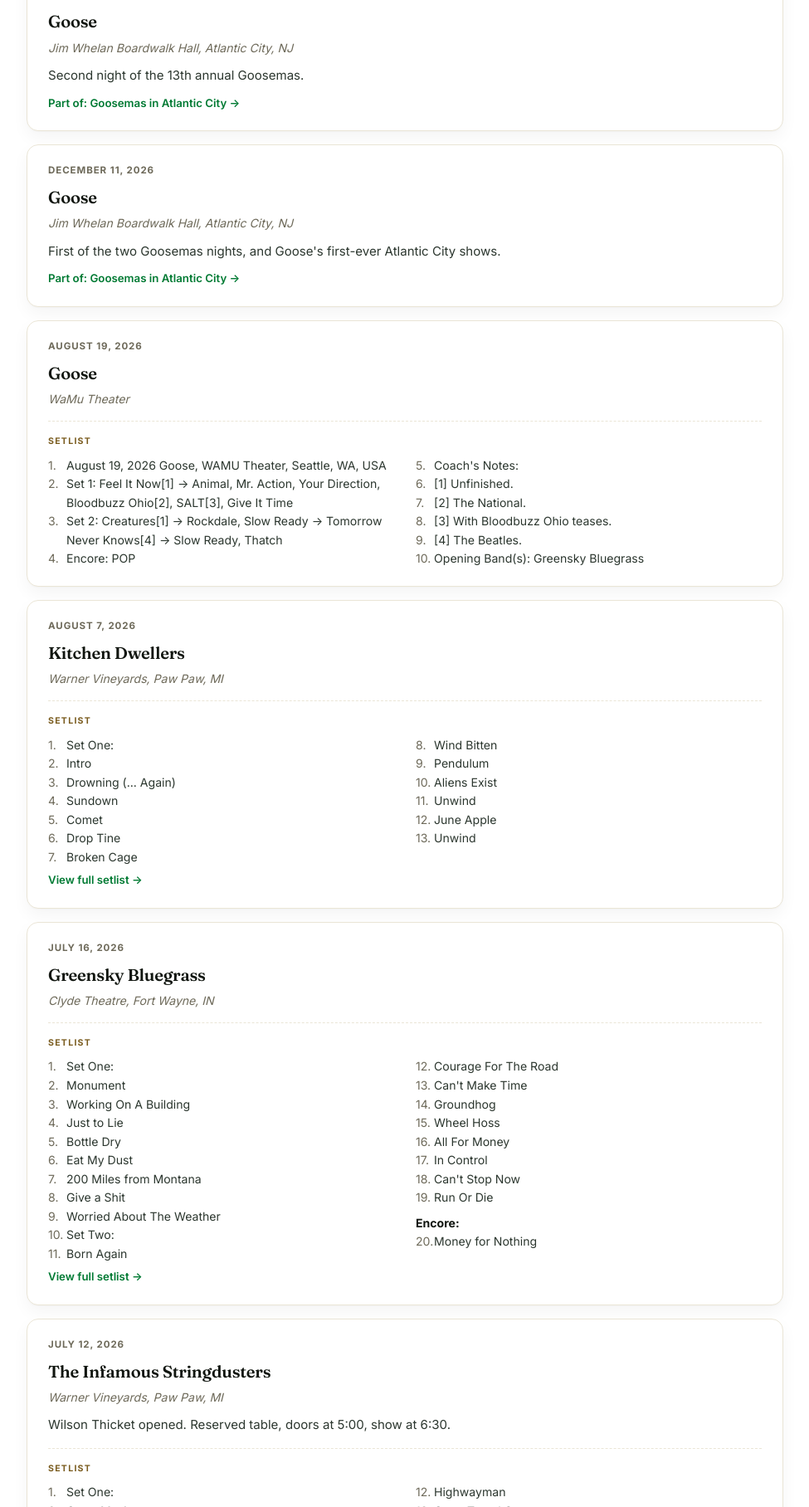
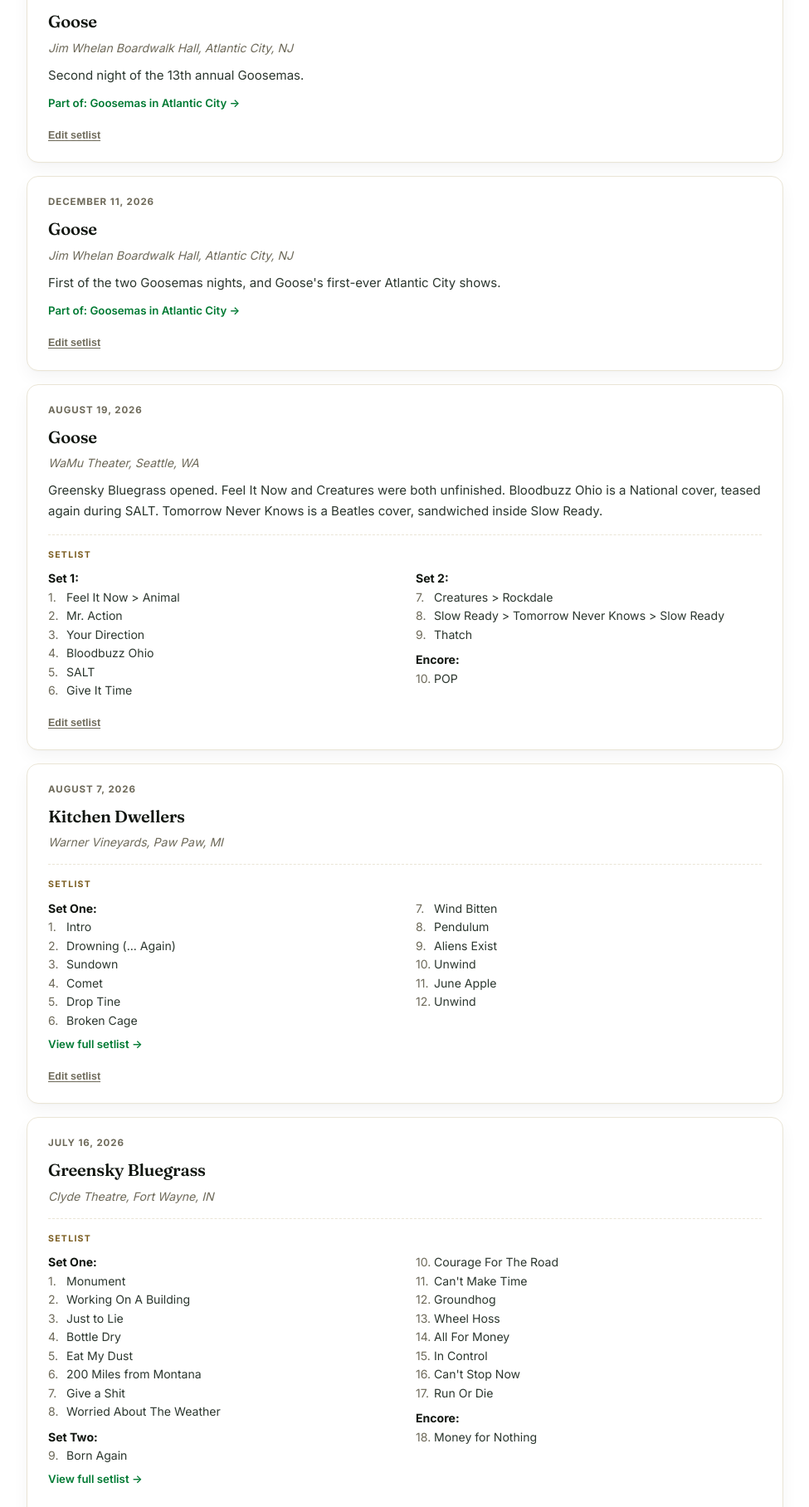
Before and after one commit to bmlanders/adventures, a Jekyll site: the page built from shows/index.html, in a window 1280 px wide, cut to the strip 981-2797 px from the top of the page. Shown: the whole strip at 83% size, without its empty margins (152-1127 px from the left). Built offline with Jekyll 4.4.1, drawn with Linux system fonts in a browser that asks for light colours; some of the changed text lies outside the part shown.

Commit message:
Add inline setlist editing, fix a garbled paste, and clean up 14 header lines
The main piece: every show card now has an "Edit setlist" link. Click
it and the current setlist reconstructs as plain text in a textarea
right there on the card (whatever's already in .setlist-list, in
order), edit it, Save writes it back via the same findEntryBlock +
upsertSetlistAndLink path the quick-add tool already uses for
update-in-place. No detour through the admin form needed just to fix
a formatting mistake.

Fixed the specific trigger for this: the Aug 19 2026 Goose entry had
been pasted as raw elgoose.net text (one whole "Set 1: song, song,
song" line, a header line with the full date/venue string, "Coach's
Notes" and footnotes as literal list items) instead of one song per
line, so every line rendered as its own garbled list item. Rebuilt it
properly: real per-song lines, footnotes folded into a notes
paragraph, venue given a city and state.

While auditing for the same failure mode elsewhere, found 14 "Set
One:"/"Set Two:"/"Encore:" header lines across 7 other entries still
missing the setlist-set class from an earlier numbering fix (added
after those entries were logged), and one entry, 2010-08-14 Phish
at Alpine Valley, whose setlist had somehow ended up as six repeated
empty headers with zero actual songs. Recovered the real setlist
from its saved nugs.net source link and rebuilt it.

Co-Authored-By: Claude <noreply@anthropic.com>

```diff
--- a/assets/css/main.css
+++ b/assets/css/main.css
@@ -600,6 +600,23 @@ main { max-width: 960px; margin: 0 auto; padding: 0 24px 84px; position: relativ
   .setlist-list { columns: 1; }
 }
 
+/* ===== Inline setlist editing, per show card ===== */
+.show-edit { margin-top: 12px; }
+.show-edit-trigger {
+  background: none; border: none; padding: 0; cursor: pointer;
+  font-size: 0.78rem; font-weight: 600; color: var(--stone);
+  text-decoration: underline; text-underline-offset: 2px;
+}
+.show-edit-trigger:hover { color: var(--ink); }
+.show-edit-form { margin-top: 10px; }
+.show-edit-form.hidden { display: none; }
+.show-edit-textarea {
+  width: 100%; min-height: 150px; resize: vertical;
+  font-family: 'SFMono-Regular', Consolas, monospace; font-size: 0.83rem;
+}
+.show-edit-actions { display: flex; gap: 10px; margin-top: 8px; }
+.show-edit-actions .btn { padding: 8px 18px; font-size: 0.82rem; }
+
 /* ===== Fun stats: band leaderboard + footprint map (shows page) ===== */
 .fun-stats { display: grid; grid-template-columns: 1fr 1.4fr; gap: 22px; margin-bottom: 28px; }
 .band-leaderboard {
--- a/shows/index.html
+++ b/shows/index.html
@@ -58,20 +58,24 @@ map: true
 <div class="show-entry" id="2026-08-19-goose">
   <div class="show-date">August 19, 2026</div>
   <h3>Goose</h3>
-  <div class="show-venue">WaMu Theater</div>
-  <div class="setlist">
-    <div class="setlist-lbl">Setlist</div>
-    <ol class="setlist-list">
-      <li>August 19, 2026 Goose, WAMU Theater, Seattle, WA, USA</li>
-      <li>Set 1: Feel It Now[1] -&gt; Animal, Mr. Action, Your Direction, Bloodbuzz Ohio[2], SALT[3], Give It Time</li>
-      <li>Set 2: Creatures[1] -&gt; Rockdale, Slow Ready -&gt; Tomorrow Never Knows[4] -&gt; Slow Ready, Thatch</li>
-      <li>Encore: POP</li>
-      <li>Coach's Notes:</li>
-      <li>[1] Unfinished.</li>
-      <li>[2] The National.</li>
-      <li>[3] With Bloodbuzz Ohio teases.</li>
-      <li>[4] The Beatles.</li>
-      <li>Opening Band(s): Greensky Bluegrass</li>
+  <div class="show-venue">WaMu Theater, Seattle, WA</div>
+  <p class="show-notes">Greensky Bluegrass opened. Feel It Now and Creatures were both unfinished. Bloodbuzz Ohio is a National cover, teased again during SALT. Tomorrow Never Knows is a Beatles cover, sandwiched inside Slow Ready.</p>
+  <div class="setlist">
+    <div class="setlist-lbl">Setlist</div>
+    <ol class="setlist-list">
+      <li class="setlist-set">Set 1:</li>
+      <li>Feel It Now &gt; Animal</li>
+      <li>Mr. Action</li>
+      <li>Your Direction</li>
+      <li>Bloodbuzz Ohio</li>
+      <li>SALT</li>
+      <li>Give It Time</li>
+      <li class="setlist-set">Set 2:</li>
+      <li>Creatures &gt; Rockdale</li>
+      <li>Slow Ready &gt; Tomorrow Never Knows &gt; Slow Ready</li>
+      <li>Thatch</li>
+      <li class="setlist-set">Encore:</li>
+      <li>POP</li>
     </ol>
   </div>
 </div>
@@ -83,7 +87,7 @@ map: true
   <div class="setlist">
     <div class="setlist-lbl">Setlist</div>
     <ol class="setlist-list">
-      <li>Set One:</li>
+      <li class="setlist-set">Set One:</li>
       <li>Intro</li>
       <li>Drowning (... Again)</li>
       <li>Sundown</li>
@@ -108,7 +112,7 @@ map: true
   <div class="setlist">
     <div class="setlist-lbl">Setlist</div>
     <ol class="setlist-list">
-      <li>Set One:</li>
+      <li class="setlist-set">Set One:</li>
       <li>Monument</li>
       <li>Working On A Building</li>
       <li>Just to Lie</li>
@@ -117,7 +121,7 @@ map: true
       <li>200 Miles from Montana</li>
       <li>Give a Shit</li>
       <li>Worried About The Weather</li>
-      <li>Set Two:</li>
+      <li class="setlist-set">Set Two:</li>
       <li>Born Again</li>
       <li>Courage For The Road</li>
       <li>Can't Make Time</li>
@@ -143,7 +147,7 @@ map: true
   <div class="setlist">
     <div class="setlist-lbl">Setlist</div>
     <ol class="setlist-list">
-      <li>Set One:</li>
+      <li class="setlist-set">Set One:</li>
       <li>Carry Me Away</li>
       <li>The Voyageur</li>
       <li>Looking For Something Good</li>
@@ -808,7 +812,7 @@ map: true
   <div class="setlist">
     <div class="setlist-lbl">Setlist</div>
     <ol class="setlist-list">
-      <li>Set One:</li>
+      <li class="setlist-set">Set One:</li>
       <li>Drive</li>
       <li>Doc Brown</li>
       <li>A Western Sun</li>
@@ -817,7 +821,7 @@ map: true
       <li>Love Is a Battlefield</li>
       <li>One In, One Out</li>
       <li>Animal</li>
-      <li>Set Two:</li>
+      <li class="setlist-set">Set Two:</li>
       <li>Dripfield</li>
       <li>This Old Sea</li>
       <li>Creatures</li>
@@ -1329,7 +1333,7 @@ map: true
   <div class="setlist">
     <div class="setlist-lbl">Setlist</div>
     <ol class="setlist-list">
-      <li>Set One:</li>
+      <li class="setlist-set">Set One:</li>
       <li>Monument</li>
       <li>Just to Lie</li>
       <li>Bottle Dry</li>
@@ -1340,7 +1344,7 @@ map: true
       <li>Midnight Train</li>
       <li>Head Over Heels In Love With You</li>
       <li>Burn Them</li>
-      <li>Set Two:</li>
+      <li class="setlist-set">Set Two:</li>
       <li>Reverend</li>
       <li>Leap Year</li>
       <li>Forget Everything</li>
@@ -1989,7 +1993,7 @@ map: true
   <div class="setlist">
     <div class="setlist-lbl">Setlist</div>
     <ol class="setlist-list">
-      <li>Set One:</li>
+      <li class="setlist-set">Set One:</li>
       <li>Tweezer</li>
       <li>AC/DC Bag</li>
       <li>On Your Way Down</li>
@@ -1999,7 +2003,7 @@ map: true
       <li>The Moma Dance</li>
       <li>Farmhouse</li>
       <li>David Bowie</li>
-      <li>Set Two:</li>
+      <li class="setlist-set">Set Two:</li>
       <li>Ghost</li>
       <li>Theme from the Bottom</li>
       <li>Big Black Furry Creature From Mars</li>
@@ -2025,12 +2029,33 @@ map: true
   <div class="setlist">
     <div class="setlist-lbl">Setlist</div>
     <ol class="setlist-list">
-      <li>Set One:</li>
-      <li>Set Two:</li>
-      <li class="setlist-set">Encore:</li>
-      <li>Set One:</li>
-      <li>Set Two:</li>
-      <li class="setlist-set">Encore:</li>
+      <li class="setlist-set">Set One:</li>
+      <li>Tube</li>
+      <li>The Oh Kee Pa Ceremony</li>
+      <li>Suzy Greenberg</li>
+      <li>Funky Bitch</li>
+      <li>Reba</li>
+      <li>Fuck Your Face</li>
+      <li>Alaska</li>
+      <li>Back On The Train</li>
+      <li>Taste</li>
+      <li>When The Circus Comes</li>
+      <li>Lawn Boy</li>
+      <li>Sparkle</li>
+      <li>Gumbo</li>
+      <li>Run Like An Antelope</li>
+      <li class="setlist-set">Set Two:</li>
+      <li>The Sloth</li>
+      <li>Down With Disease</li>
+      <li>What's The Use</li>
+      <li>Scent Of A Mule</li>
+      <li>Mike's Song</li>
+      <li>Dirt</li>
+      <li>Sneakin' Sally Thru The Alley</li>
+      <li>Weekapaug Groove</li>
+      <li>Bug</li>
+      <li class="setlist-set">Encore:</li>
+      <li>The Mighty Quinn (Quinn the Eskimo)</li>
     </ol>
   </div>
   <a class="show-trip-link" href="https://www.nugs.net/live-download-of-phish-alpine-valley-music-theatre-east-troy-wi-08-14-2010-mp3-flac-or-online-music-streaming/9336.html" target="_blank" rel="noopener">View full setlist &rarr;</a>
@@ -2652,7 +2677,71 @@ map: true
   }
 
   initFiltersAndStats();
+  // ---- inline setlist editing, per card. Reads back whatever's already
+  // rendered in .setlist-list (headers and songs alike, in order) as plain
+  // text so a bad paste can just be retyped/cleaned up on the spot, then
+  // reuses the exact same findEntryBlock + upsertSetlistAndLink path the
+  // quick-add tool's update-in-place logic already runs. ----
+  function reconstructSetlistText(entryEl) {
+    const lis = entryEl.querySelectorAll('.setlist-list li');
+    return Array.from(lis).map(li => li.textContent.trim()).join('\n');
+  }
+  function initInlineEdit() {
+    document.querySelectorAll('.show-entry').forEach(entry => {
+      const id = entry.id;
+      const wrap = document.createElement('div');
+      wrap.className = 'show-edit';
+      wrap.innerHTML = `
+        <button class="show-edit-trigger" type="button">Edit setlist</button>
+        <div class="show-edit-form hidden">
+          <textarea class="show-edit-textarea" placeholder="One song per line. Set/Encore header lines are recognized automatically."></textarea>
+          <div class="show-edit-actions">
+            <button class="btn show-edit-save" type="button">Save</button>
+            <button class="btn secondary show-edit-cancel" type="button">Cancel</button>
+          </div>
+          <span class="status-msg show-edit-status"></span>
+        </div>`;
+      entry.appendChild(wrap);
+
+      const trigger = wrap.querySelector('.show-edit-trigger');
+      const form = wrap.querySelector('.show-edit-form');
+      const textarea = wrap.querySelector('.show-edit-textarea');
+      const status = wrap.querySelector('.show-edit-status');
+
+      trigger.addEventListener('click', () => {
+        textarea.value = reconstructSetlistText(entry);
+        form.classList.remove('hidden');
+        trigger.style.display = 'none';
+        status.textContent = REPO && TOKEN ? '' : 'Connect via the admin page first, then come back.';
+        status.className = REPO && TOKEN ? 'status-msg show-edit-status' : 'status-msg show-edit-status err';
+      });
+      wrap.querySelector('.show-edit-cancel').addEventListener('click', () => {
+        form.classList.add('hidden');
+        trigger.style.display = '';
+        status.textContent = '';
+      });
+      wrap.querySelector('.show-edit-save').addEventListener('click', async () => {
+        if (!REPO || !TOKEN) { status.textContent = 'Connect via the admin page first.'; status.className = 'status-msg show-edit-status err'; return; }
+        status.textContent = 'Saving...'; status.className = 'status-msg show-edit-status';
+        try {
+          const path = 'shows/index.html';
+          const { content, sha } = await ghGet(path);
+          const existing = findEntryBlock(content, id);
+          if (!existing) throw new Error("couldn't find this entry in the file");
+          const merged = upsertSetlistAndLink(content.slice(existing.start, existing.end), textarea.value.trim(), '');
+          const updated = content.slice(0, existing.start) + merged + content.slice(existing.end);
+          await ghPut(path, updated, sha, `Edit setlist: ${id}`);
+          status.textContent = 'Saved! Reloading...'; status.className = 'status-msg show-edit-status ok';
+          setTimeout(() => location.reload(), 900);
+        } catch (e) {
+          status.textContent = 'Failed: ' + e.message; status.className = 'status-msg show-edit-status err';
+        }
+      });
+    });
+  }
+
   renderLeaderboard();
   renderFootprintMap();
+  initInlineEdit();
 })();
 </script>
```
